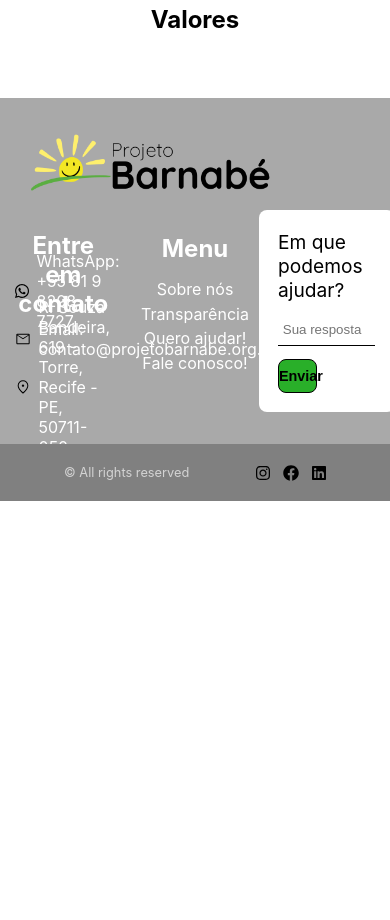
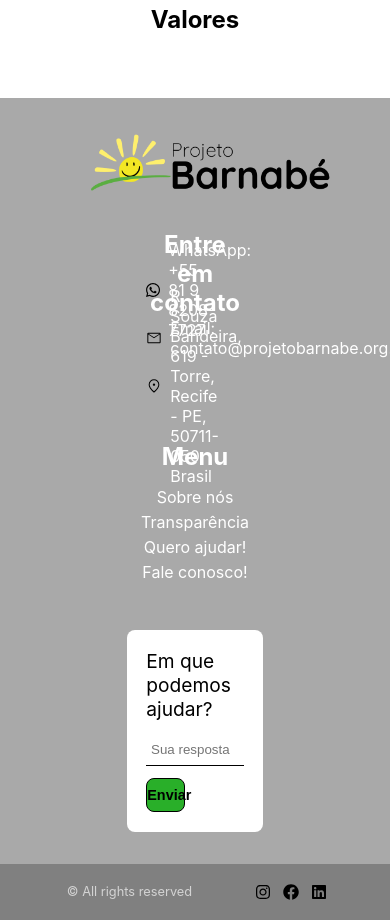
Before and after one commit to Marcoswodbarros/OngProjetoBarnabe, a React (Create React App) app in the folder barnabe/: page / in a window 390 px wide. Shown: the part 1880-2800 px from the top of the page. Before the commit the page ends 2381 px from the top, so only its background shows below. Built offline with nearby package versions, Linux system fonts and the light colour scheme.

Commit message:
Mobile footer: Starting

```diff
--- a/barnabe/src/Components/Contatos/Contatos.css
+++ b/barnabe/src/Components/Contatos/Contatos.css
@@ -22,3 +22,14 @@
 .contatos__img {
     height: 1rem;
 }
+
+
+@media screen and (max-width: 1024px) {
+    .contatos__container {
+        width: 100%;
+    }
+
+    p {
+        width: 50%;
+    }
+}
--- a/barnabe/src/Components/Footer/Footer.css
+++ b/barnabe/src/Components/Footer/Footer.css
@@ -11,8 +11,20 @@
 }
 
 .footer__logo {
+    align-self: flex-start;
     height: 5rem;
-    align-self: flex-start;
     margin-left: 8vw;
     margin-top: 2rem;
 }
+
+
+@media screen and (max-width: 1024px) {
+    .footer__container {
+        flex-direction: column;
+        row-gap: 2rem;
+    }
+
+    .footer__logo {
+        align-self: center;
+    }
+}
```
